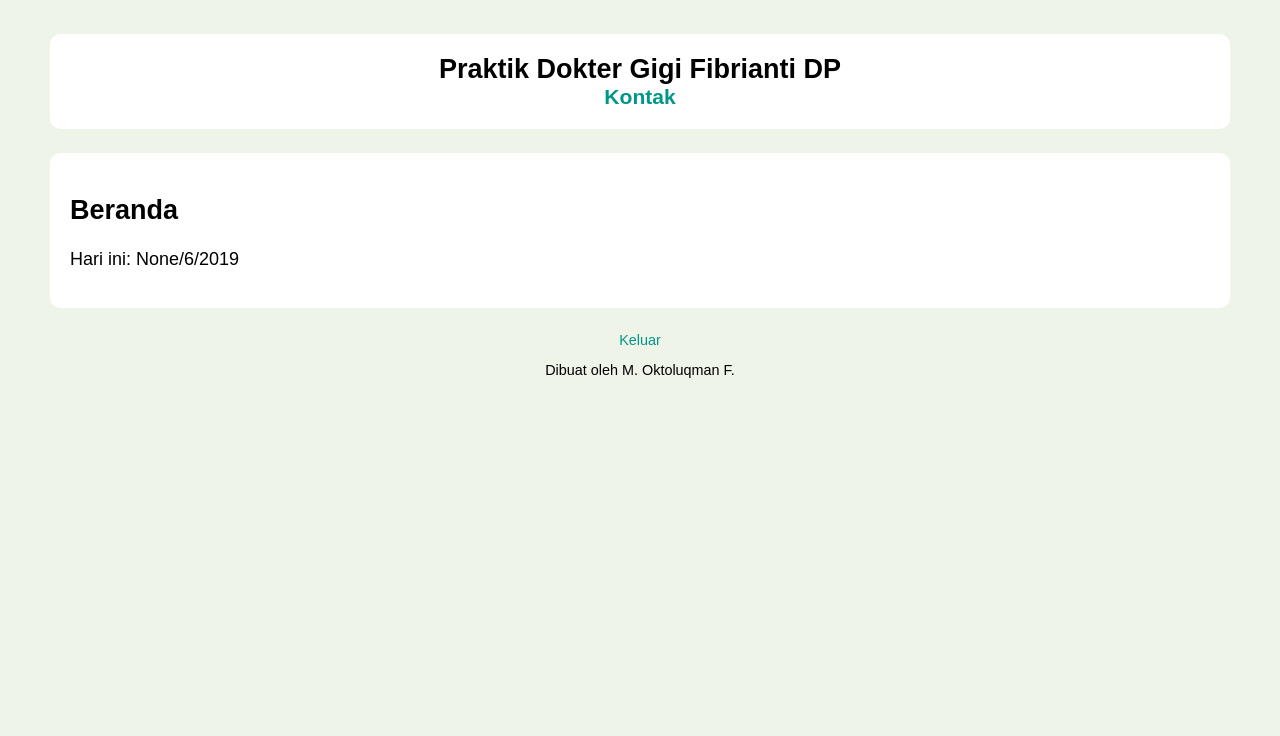
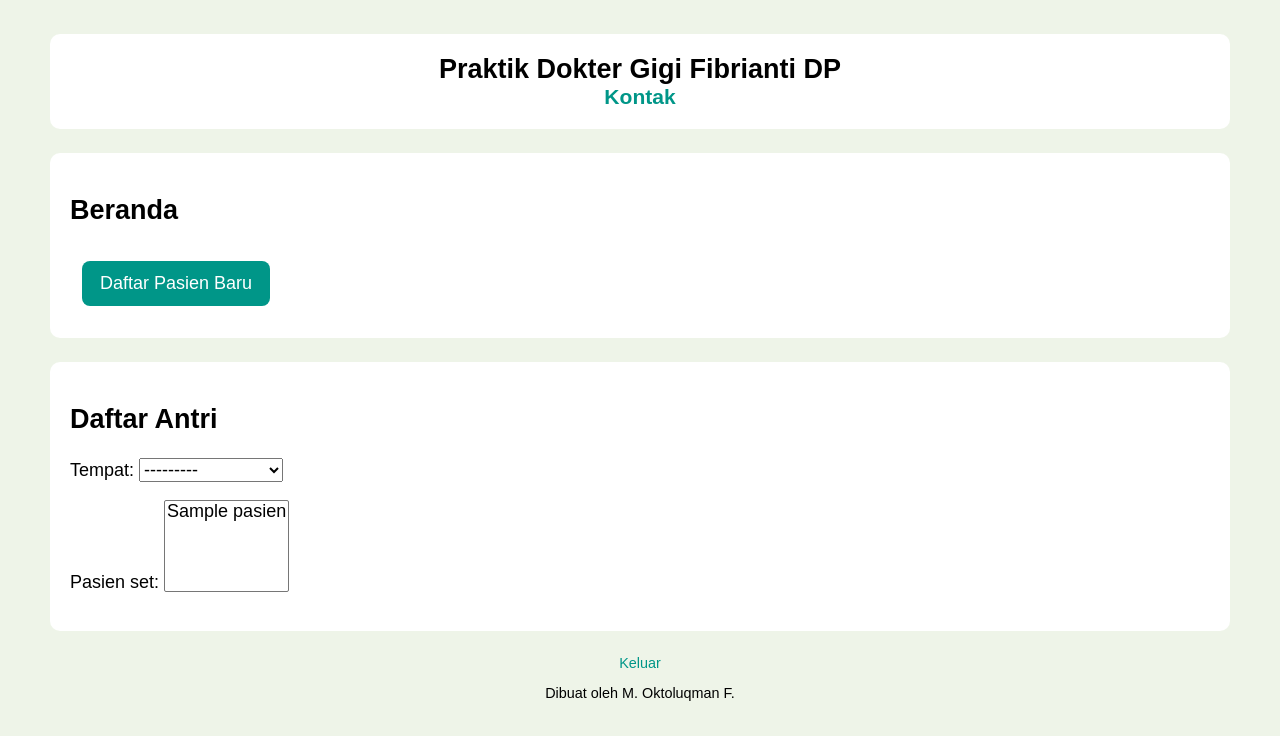
Before and after one commit to lepiku/praktekiin, a Django app: page / in a window 1280 px wide. Shown: the part 64-800 px from the top of the page. Run offline with Django 3.2, Linux system fonts and the light colour scheme; a user stored in the database is signed in; tables that the repository leaves empty hold one stand-in row (values such as "Sample post"); some web fonts are replaced.

Commit message:
add Tempat model

```diff
--- a/antri/admin.py
+++ b/antri/admin.py
@@ -1,5 +1,5 @@
 from django.contrib import admin
-from antri.models import Pengguna, Keluarga, Pasien
+from antri.models import Pengguna, Keluarga, Pasien, Tempat
 
 # class PenggunaAdmin(admin.ModelAdmin):
 #     list_display = ('__str__', 'kepala_keluarga', 'user')
@@ -13,6 +13,6 @@ from antri.models import Pengguna, Keluarga, Pasien
 #     inlines = [PendaftarInline]
 
 # Register your models here.
-admin.site.register([Pengguna, Keluarga, Pasien])
+admin.site.register([Pengguna, Keluarga, Pasien, Tempat])
 # admin.site.register(Pengguna, PenggunaAdmin)
 # admin.site.register(Pendaftaran, PendaftaranAdmin)
--- a/antri/forms.py
+++ b/antri/forms.py
@@ -2,7 +2,7 @@ from django import forms
 from django.contrib.auth.forms import PasswordChangeForm, UserCreationForm
 from django.contrib.auth.models import User
 from .models import REGEX_TELP, REGEX_NAMA, REGEX_ALAMAT, JENIS_KELAMIN, \
-        NAME_LENGTH, Pasien
+        NAME_LENGTH, Pasien, Tempat
 import re
 from django.contrib.auth import authenticate, get_user_model, \
         password_validation
@@ -99,3 +99,13 @@ class UbahPasswordForm(PasswordChangeForm):
                 code='password_mismatch',
             )
         return password2
+
+class PendaftaranForm(forms.Form):
+    tempat = forms.ModelChoiceField(Tempat.objects.all())
+
+    def __init__(self, *args, **kwargs):
+        print(args)
+        query = kwargs.pop('pasien_set', Pasien.objects.none())
+        super().__init__(*args, **kwargs)
+
+        self.fields['pasien_set'] = forms.ModelMultipleChoiceField(query)
--- a/antri/models.py
+++ b/antri/models.py
@@ -67,6 +67,17 @@ class Pengguna(models.Model):
             return self.pasien.nama
         return user.username
 
+class Tempat(models.Model):
+    """
+    Tempat Praktek
+    """
+    nama_tempat = models.CharField(max_length=NAME_LENGTH,
+            validators=[REGEX_ALAMAT])
+    alamat_tempat = models.TextField(validators=[REGEX_ALAMAT])
+
+    def __str__(self):
+        return self.nama_tempat
+
 class Pesan(models.Model):
     pengguna = models.ForeignKey(Pengguna, on_delete=models.SET_NULL, null=True)
     pesan = models.TextField()
--- a/antri/templates/antri/utama.html
+++ b/antri/templates/antri/utama.html
@@ -6,6 +6,14 @@
 {% block content %}
 <div class="card">
   <h2>Beranda</h2>
-  <p>Hari ini: {{ day }}/{{ data.month }}/{{ data.year }}</p>
+  <a class="button" href="{% url 'antri:pasien-daftar' %}">Daftar Pasien Baru</a>
+</div>
+<div class="card pesan">
+
+  <form method="POST" href="{% url 'antri:utama' %}">
+    <h2>Daftar Antri</h2>
+    {{ form.as_p }}
+    {% comment %}Calendar here{% endcomment %}
+  </form>
 </div>
 {% endblock %}
--- a/antri/urls.py
+++ b/antri/urls.py
@@ -15,9 +15,9 @@ urlpatterns = [
     path('keluar/', LogoutView.as_view(template_name='antri/keluar.html'),
         name='keluar'),
     path('profil/', login_required(views.profil), name='profil'),
-    path('ubah/profil/', login_required(views.ubah_profil), name='ubah_profil'),
-    path('ubah/password/', login_required(views.ubah_password), name='ubah_password'),
-    path('pasien/daftar/', login_required(views.pasien_daftar), name='pasien_daftar'),
+    path('ubah/profil/', login_required(views.ubah_profil), name='ubah-profil'),
+    path('ubah/password/', login_required(views.ubah_password), name='ubah-password'),
+    path('pasien/daftar/', login_required(views.pasien_daftar), name='pasien-daftar'),
     path('pasien/<int:pk>/', login_required(views.pasien_detail),
-        name='pasien_detail'),
+        name='pasien-detail'),
 ]
--- a/antri/views.py
+++ b/antri/views.py
@@ -3,7 +3,7 @@ from django.shortcuts import render, redirect, get_object_or_404
 from django.urls import reverse
 from django.utils import timezone
 from django.views.generic.edit import UpdateView
-from .forms import UserForm, UbahPasswordForm, PasienForm
+from .forms import UserForm, UbahPasswordForm, PasienForm, PendaftaranForm
 from .models import User, Pengguna, Keluarga, Pasien
 # from django.http import JsonResponse, Http404
 # from django.utils.safestring import mark_safe
@@ -30,12 +30,20 @@ def utama(request, year=None, month=None, day=None):
         next_month = 1
         next_year = year + 1
 
-    data = {'month': month, 'year': year,
+    pasien_set = request.user.pengguna.keluarga.pasien_set.all()
+    if request.method == 'POST':
+        form = PendaftaranForm(request.POST, pasien_set=pasien_set)
+        if form.is_valid():
+            print(SUCCESS)
+    else:
+        form = PendaftaranForm(pasien_set=pasien_set)
+
+    date = {'day': day, 'month': month, 'year': year,
             'prev_year': prev_year, 'prev_month': prev_month,
             'next_year': next_year, 'next_month': next_month}
 
     # calendar = Calendar().formatmonth(year, month)
-    return render(request, 'antri/utama.html', {'data': data, 'day': day})
+    return render(request, 'antri/utama.html', {'date': date, 'form': form})
     # return render(request, 'antri/utama.html',
     #         {'calendar': mark_safe(calendar), 'data': data, 'form': form,
     #             'day': day})
```
Also changed, not shown: antri/templates/antri/profil.html (+4 -4 lines), antri/migrations/0003_tempat.py (added).
